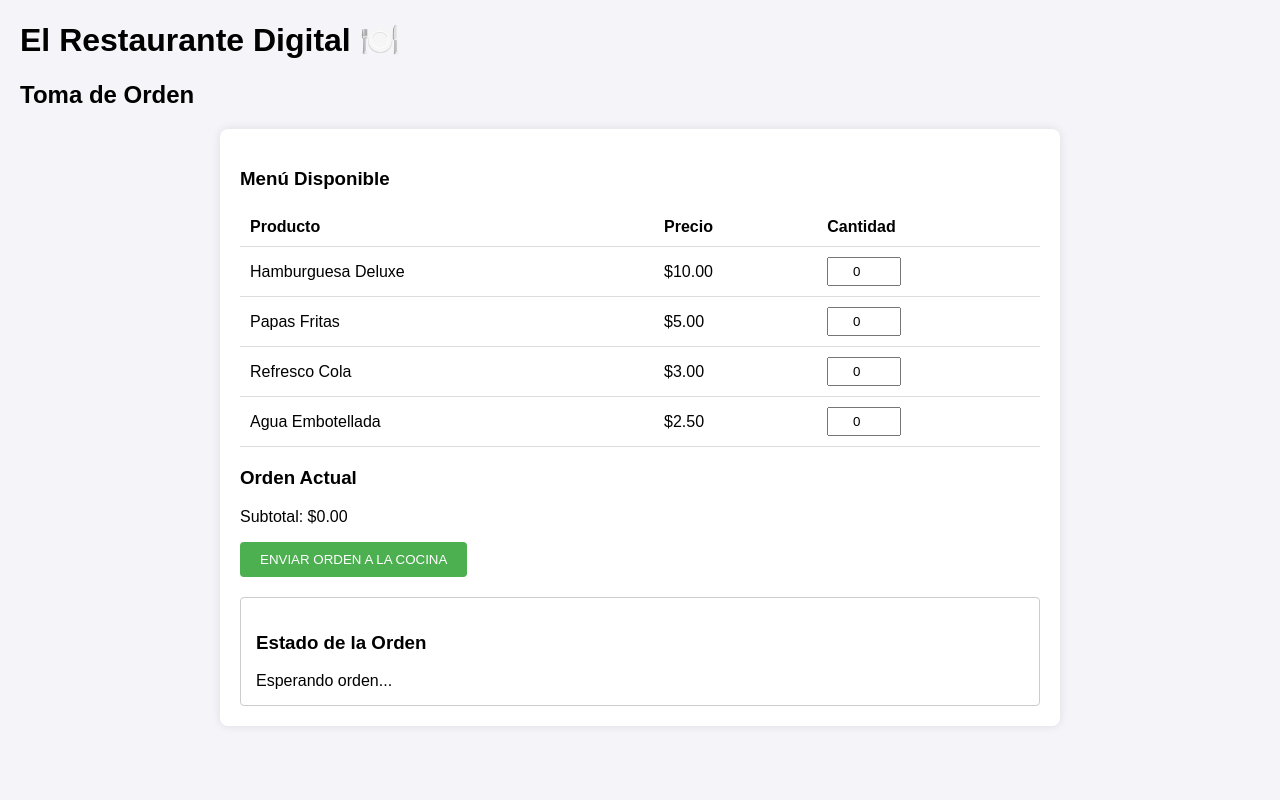
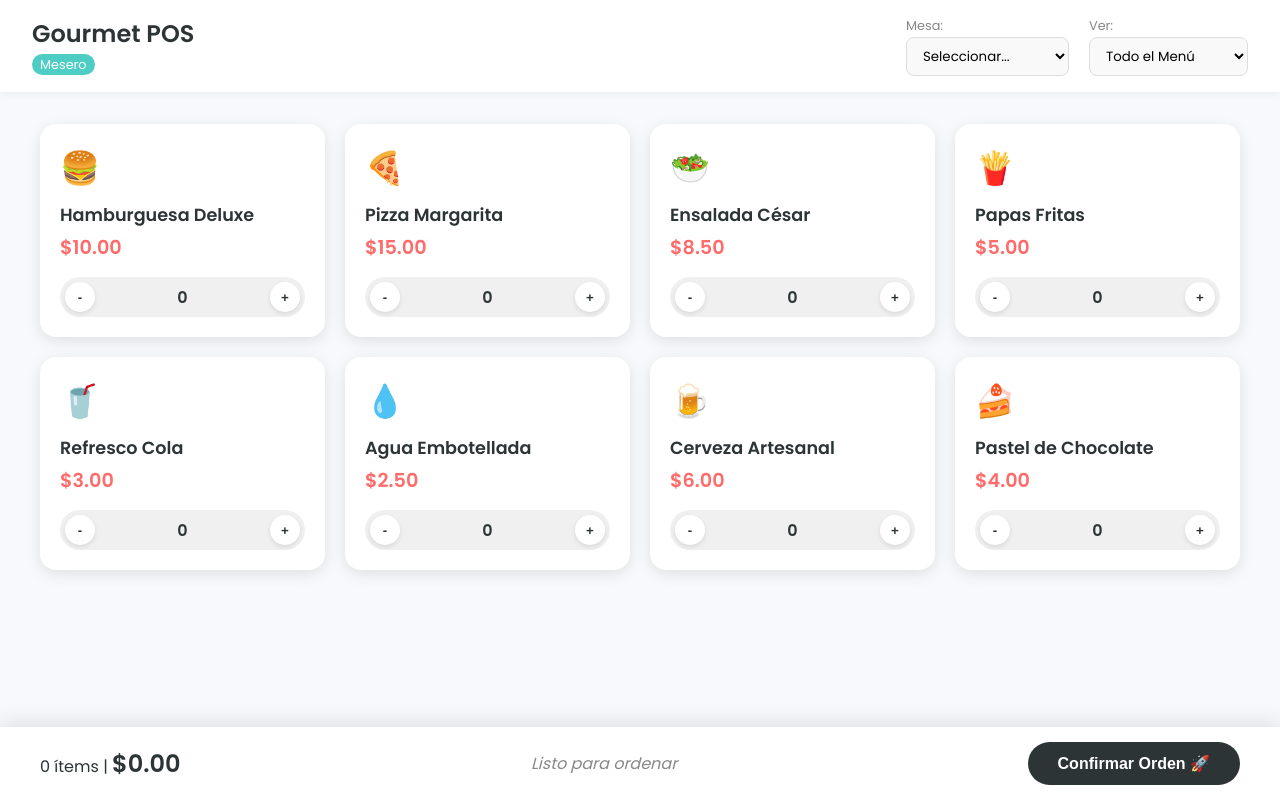
Before and after one commit to VonLunaCode/restaurante_digital, a plain HTML site: page index.html in a window 1280 px wide. Drawn offline with Linux system fonts and the light colour scheme.

Commit message:
Enhance menu functionality with categories and icons for better visualization; update order processing and validation in backend.

```diff
--- a/app.js
+++ b/app.js
@@ -1,106 +1,149 @@
-// Menú Local (para mostrar nombres y calcular subtotal)
+// Agregamos categorías e íconos para mejor visualización
 const MENU = [
-    { id: 'HAMBUR', nombre: 'Hamburguesa Deluxe', precio: 10.00 },
-    { id: 'PAPAS', nombre: 'Papas Fritas', precio: 5.00 },
-    { id: 'REFRESCO', nombre: 'Refresco Cola', precio: 3.00 },
-    { id: 'AGUA', nombre: 'Agua Embotellada', precio: 2.50 }
+    { id: 'HAMBUR', nombre: 'Hamburguesa Deluxe', precio: 10.00, cat: 'comida', icon: '🍔' },
+    { id: 'PIZZA', nombre: 'Pizza Margarita', precio: 15.00, cat: 'comida', icon: '🍕' },
+    { id: 'ENSALADA', nombre: 'Ensalada César', precio: 8.50, cat: 'comida', icon: '🥗' },
+    { id: 'PAPAS', nombre: 'Papas Fritas', precio: 5.00, cat: 'comida', icon: '🍟' },
+    { id: 'REFRESCO', nombre: 'Refresco Cola', precio: 3.00, cat: 'bebida', icon: '🥤' },
+    { id: 'AGUA', nombre: 'Agua Embotellada', precio: 2.50, cat: 'bebida', icon: '💧' },
+    { id: 'CERVEZA', nombre: 'Cerveza Artesanal', precio: 6.00, cat: 'bebida', icon: '🍺' },
+    { id: 'POSTRE_CHOCO', nombre: 'Pastel de Chocolate', precio: 4.00, cat: 'postre', icon: '🍰' }
 ];
 
-const API_URL = 'https://restaurantedigital-production.up.railway.app/api/ordenes';
+const API_URL = 'https://restaurantedigital-production.up.railway.app/api/ordenes'; // O tu localhost
 
-// Función para generar dinámicamente el menú en la tabla HTML
-function generarMenu() {
-    const menuBody = document.getElementById('menu-body');
+// Objeto para guardar el estado de cantidades (ID -> Cantidad)
+let ordenActual = {};
+
+// Inicializar
+window.onload = () => {
+    filtrarMenu(); // Genera el menú inicial
+    document.getElementById('mesa-select').addEventListener('change', () => mostrarEstado('Mesa seleccionada.'));
+};
+
+// Función para filtrar y redibujar el menú
+function filtrarMenu() {
+    const filtro = document.getElementById('categoria-filter').value;
+    const grid = document.getElementById('menu-grid');
+    grid.innerHTML = ''; // Limpiar
+
     MENU.forEach(item => {
-        const row = menuBody.insertRow();
-        row.innerHTML = `
-            <td>${item.nombre}</td>
-            <td>$${item.precio.toFixed(2)}</td>
-            <td><input type="number" data-id="${item.id}" value="0" min="0" onchange="calcularSubtotal()"></td>
-        `;
+        // Lógica de filtro: Si es "todos" o coincide la categoría
+        if (filtro === 'todos' || item.cat === filtro) {
+            crearTarjeta(item, grid);
+        }
     });
 }
 
-// 1. Cálculo Parcial (Subtotal)
-function calcularSubtotal() {
+// Crea el HTML de una tarjeta individual
+function crearTarjeta(item, contenedor) {
+    const qty = ordenActual[item.id] || 0; // Recuperar cantidad si ya existía
+
+    const card = document.createElement('div');
+    card.className = 'menu-card';
+    card.innerHTML = `
+        <div class="card-header">
+            <span class="card-emoji">${item.icon}</span>
+            <h3>${item.nombre}</h3>
+            <div class="card-price">$${item.precio.toFixed(2)}</div>
+        </div>
+        <div class="quantity-control">
+            <button class="btn-qty" onclick="cambiarCantidad('${item.id}', -1)">-</button>
+            <span class="qty-display" id="qty-${item.id}">${qty}</span>
+            <button class="btn-qty" onclick="cambiarCantidad('${item.id}', 1)">+</button>
+        </div>
+    `;
+    contenedor.appendChild(card);
+}
+
+// Maneja los botones + y -
+function cambiarCantidad(id, delta) {
+    if (!ordenActual[id]) ordenActual[id] = 0;
+
+    let nuevaCant = ordenActual[id] + delta;
+    if (nuevaCant < 0) nuevaCant = 0; // No permitir negativos
+
+    ordenActual[id] = nuevaCant;
+
+    // Actualizar visualmente solo el número
+    const display = document.getElementById(`qty-${id}`);
+    if(display) display.textContent = nuevaCant; // Chequeo por si el filtro lo ocultó
+
+    calcularResumen();
+}
+
+// Calcular Totales
+function calcularResumen() {
     let subtotal = 0;
-    const inputs = document.querySelectorAll('#menu-body input[type="number"]');
+    let itemsCount = 0;
 
-    inputs.forEach(input => {
-        const itemId = input.getAttribute('data-id');
-        const qty = parseInt(input.value);
-        const menuItem = MENU.find(m => m.id === itemId);
-
-        if (qty > 0 && menuItem) {
-            subtotal += menuItem.precio * qty;
+    MENU.forEach(item => {
+        const qty = ordenActual[item.id] || 0;
+        if (qty > 0) {
+            subtotal += item.precio * qty;
+            itemsCount += qty;
         }
     });
 
+    // Actualizar barra inferior
     document.getElementById('subtotal').textContent = `$${subtotal.toFixed(2)}`;
+    document.getElementById('items-count').textContent = `${itemsCount} ítems`;
+
+    // Pequeña animación visual en el precio
+    const precioLabel = document.getElementById('subtotal');
+    precioLabel.style.transform = "scale(1.1)";
+    setTimeout(() => precioLabel.style.transform = "scale(1)", 200);
 }
 
-// Función auxiliar para mostrar el estado en la interfaz
-function mostrarEstado(mensaje) {
-    document.getElementById('estado-orden').textContent = mensaje;
+function mostrarEstado(msg) {
+    document.getElementById('estado-orden').innerHTML = msg;
 }
 
-// 2. Envío de Orden (La Conexión)
+// Envío de Orden (Modificado para usar el objeto ordenActual)
 async function enviarOrden() {
-    // 1. Recopilar la orden actual
-    const items = [];
-    const inputs = document.querySelectorAll('#menu-body input[type="number"]');
+    const mesa = document.getElementById('mesa-select').value;
 
-    inputs.forEach(input => {
-        const itemId = input.getAttribute('data-id');
-        const qty = parseInt(input.value);
-        if (qty > 0) {
-            items.push({ id: itemId, qty: qty });
-        }
-    });
-
-    if (items.length === 0) {
-        mostrarEstado("❌ Por favor, selecciona al menos un ítem.");
+    if (mesa === "") {
+        alert("⚠️ ¡Selecciona una mesa primero!");
         return;
     }
 
-    const ordenParaEnviar = {
-        mesa: 1, // Mesa fija para la prueba
-        items: items
-    };
+    // Convertir nuestro mapa de ordenActual al formato que pide el Backend (array de objetos)
+    const items = [];
+    for (const [id, qty] of Object.entries(ordenActual)) {
+        if (qty > 0) {
+            items.push({ id: id, qty: qty });
+        }
+    }
 
-    mostrarEstado("⏳ Enviando orden a la Cocina...");
+    if (items.length === 0) {
+        alert("⚠️ La orden está vacía.");
+        return;
+    }
 
-    // 2. Petición POST al servidor Flask
+    const ordenParaEnviar = { mesa: mesa, items: items };
+    mostrarEstado("⏳ Enviando...");
+
     try {
         const response = await fetch(API_URL, {
             method: 'POST',
-            headers: {
-                'Content-Type': 'application/json'
-            },
+            headers: { 'Content-Type': 'application/json' },
             body: JSON.stringify(ordenParaEnviar)
         });
 
         const data = await response.json();
 
-        // 3. Manejar la respuesta
-        if (response.ok) { // 2xx status (201 Created)
-            mostrarEstado(`✅ Éxito: ${data.message}`);
-            // Limpiar las cantidades en la interfaz
-            inputs.forEach(input => input.value = 0);
-            calcularSubtotal();
-        } else { // 4xx o 5xx status (Error)
-            mostrarEstado(`❌ Error del servidor: ${data.message}`);
+        if (response.ok) {
+            mostrarEstado(`✅ ¡Enviado a Cocina! (Orden #${data.order_id})`);
+            // Resetear
+            ordenActual = {};
+            filtrarMenu(); // Redibuja con ceros
+            calcularResumen();
+        } else {
+            mostrarEstado(`❌ Error: ${data.message}`);
         }
-
     } catch (error) {
-        // Error de red (el servidor no está corriendo)
-        mostrarEstado(`🔴 ERROR de conexión. Asegúrate que 'app.py' esté corriendo.`);
-        console.error("Error al conectar:", error);
+        mostrarEstado("🔴 Error de conexión");
+        console.error(error);
     }
 }
-
-// Inicializa el menú cuando la página carga
-window.onload = () => {
-    generarMenu();
-    calcularSubtotal(); // Inicializa el subtotal en 0.00
-};
--- a/index.html
+++ b/index.html
@@ -2,42 +2,59 @@
 <html lang="es">
 <head>
     <meta charset="UTF-8">
-    <title>Restaurante Digital - Mesero</title>
+    <meta name="viewport" content="width=device-width, initial-scale=1.0">
+    <title>Gourmet POS 🍽️</title>
+    <link href="https://fonts.googleapis.com/css2?family=Poppins:wght@300;400;600&display=swap" rel="stylesheet">
     <link rel="stylesheet" href="style.css">
 </head>
 <body>
-    <header>
-        <h1>El Restaurante Digital 🍽️</h1>
-        <h2>Toma de Orden</h2>
+
+    <header class="app-header">
+        <div class="brand">
+            <h1>Gourmet POS</h1>
+            <span class="badge">Mesero</span>
+        </div>
+
+        <div class="controls">
+            <div class="control-group">
+                <label>Mesa:</label>
+                <select id="mesa-select" class="modern-select">
+                    <option value="">Seleccionar...</option>
+                    <option value="1">Mesa 1 (Ventana)</option>
+                    <option value="2">Mesa 2 (Centro)</option>
+                    <option value="3">Mesa 3 (Pasillo)</option>
+                    <option value="4">Mesa 4 (Terraza)</option>
+                </select>
+            </div>
+
+            <div class="control-group">
+                <label>Ver:</label>
+                <select id="categoria-filter" class="modern-select" onchange="filtrarMenu()">
+                    <option value="todos">Todo el Menú</option>
+                    <option value="comida">🍔 Platos Fuertes</option>
+                    <option value="bebida">🥤 Bebidas</option>
+                    <option value="postre">🍰 Postres</option>
+                </select>
+            </div>
+        </div>
     </header>
 
     <main>
-        <section id="menu-section">
-            <h3>Menú Disponible</h3>
-            <table id="menu-table">
-                <thead>
-                    <tr>
-                        <th>Producto</th>
-                        <th>Precio</th>
-                        <th>Cantidad</th>
-                    </tr>
-                </thead>
-                <tbody id="menu-body">
-                    </tbody>
-            </table>
-        </section>
+        <section id="menu-grid" class="menu-grid">
+            </section>
+    </main>
 
-        <section id="order-summary">
-            <h3>Orden Actual</h3>
-            <p>Subtotal: <span id="subtotal">$0.00</span></p>
-            <button onclick="enviarOrden()">ENVIAR ORDEN A LA COCINA</button>
-        </section>
-
-        <section id="order-status">
-            <h3>Estado de la Orden</h3>
-            <div id="estado-orden">Esperando orden...</div>
-        </section>
-    </main>
+    <footer class="order-summary-bar" id="summary-bar">
+        <div class="summary-info">
+            <span id="items-count">0 ítems</span>
+            <span class="divider">|</span>
+            <span id="subtotal" class="total-price">$0.00</span>
+        </div>
+        <div id="estado-orden" class="status-text">Listo para ordenar</div>
+        <button onclick="enviarOrden()" class="btn-send">
+            Confirmar Orden 🚀
+        </button>
+    </footer>
 
     <script src="app.js"></script>
 </body>
--- a/style.css
+++ b/style.css
@@ -1,42 +1,143 @@
+:root {
+    --primary: #FF6B6B; /* Rojo moderno */
+    --secondary: #4ECDC4; /* Turquesa */
+    --dark: #2D3436;
+    --light: #F7F9FC;
+    --shadow: 0 4px 15px rgba(0,0,0,0.1);
+}
+
 body {
-    font-family: sans-serif;
-    margin: 20px;
-    background-color: #f4f4f9;
+    font-family: 'Poppins', sans-serif;
+    margin: 0;
+    padding-bottom: 100px; /* Espacio para la barra inferior */
+    background-color: var(--light);
+    color: var(--dark);
 }
-main {
-    max-width: 800px;
-    margin: auto;
-    background-color: white;
+
+/* Header Estilizado */
+.app-header {
+    background: white;
+    padding: 1rem 2rem;
+    box-shadow: 0 2px 10px rgba(0,0,0,0.05);
+    display: flex;
+    justify-content: space-between;
+    align-items: center;
+    position: sticky;
+    top: 0;
+    z-index: 100;
+}
+
+.brand h1 { margin: 0; font-size: 1.5rem; color: var(--dark); }
+.badge { background: var(--secondary); color: white; padding: 2px 8px; border-radius: 12px; font-size: 0.8rem; vertical-align: middle; }
+
+.controls { display: flex; gap: 20px; }
+.control-group { display: flex; flex-direction: column; }
+.control-group label { font-size: 0.8rem; color: #888; margin-bottom: 2px; }
+
+.modern-select {
+    padding: 8px 12px;
+    border: 1px solid #ddd;
+    border-radius: 8px;
+    font-family: inherit;
+    background-color: #f9f9f9;
+    cursor: pointer;
+    outline: none;
+    transition: 0.3s;
+}
+.modern-select:focus { border-color: var(--primary); background: white; }
+
+/* GRID DEL MENÚ (Tarjetas) */
+.menu-grid {
+    display: grid;
+    grid-template-columns: repeat(auto-fill, minmax(250px, 1fr)); /* Responsivo automático */
+    gap: 20px;
+    padding: 2rem;
+    max-width: 1200px;
+    margin: 0 auto;
+}
+
+/* Diseño de la Tarjeta */
+.menu-card {
+    background: white;
+    border-radius: 16px;
     padding: 20px;
-    border-radius: 8px;
-    box-shadow: 0 0 10px rgba(0,0,0,0.1);
+    box-shadow: var(--shadow);
+    transition: transform 0.2s, box-shadow 0.2s;
+    display: flex;
+    flex-direction: column;
+    justify-content: space-between;
+    animation: fadeIn 0.5s ease-out; /* Animación de entrada */
 }
-table {
+
+.menu-card:hover {
+    transform: translateY(-5px);
+    box-shadow: 0 8px 25px rgba(0,0,0,0.15);
+}
+
+.card-header h3 { margin: 0 0 5px 0; font-size: 1.1rem; }
+.card-price { font-weight: 600; color: var(--primary); font-size: 1.2rem; }
+.card-emoji { font-size: 2rem; margin-bottom: 10px; display: block;}
+
+/* Control de Cantidad (+ -) */
+.quantity-control {
+    display: flex;
+    align-items: center;
+    justify-content: space-between;
+    margin-top: 15px;
+    background: #f0f0f0;
+    border-radius: 25px;
+    padding: 5px;
+}
+
+.btn-qty {
+    width: 30px;
+    height: 30px;
+    border: none;
+    border-radius: 50%;
+    background: white;
+    font-weight: bold;
+    cursor: pointer;
+    color: var(--dark);
+    box-shadow: 0 2px 5px rgba(0,0,0,0.1);
+    transition: 0.2s;
+}
+.btn-qty:active { transform: scale(0.9); }
+.qty-display { font-weight: 600; width: 30px; text-align: center; }
+
+/* Barra Inferior Flotante */
+.order-summary-bar {
+    position: fixed;
+    bottom: 0;
+    left: 0;
     width: 100%;
-    border-collapse: collapse;
-    margin-bottom: 20px;
+    background: white;
+    padding: 15px 40px;
+    box-shadow: 0 -5px 20px rgba(0,0,0,0.1);
+    display: flex;
+    justify-content: space-between;
+    align-items: center;
+    box-sizing: border-box;
+    z-index: 200;
 }
-th, td {
-    padding: 10px;
-    text-align: left;
-    border-bottom: 1px solid #ddd;
-}
-input[type="number"] {
-    width: 60px;
-    padding: 5px;
-    text-align: center;
-}
-#order-status {
-    margin-top: 20px;
-    padding: 15px;
-    border: 1px solid #ccc;
-    border-radius: 4px;
-}
-button {
-    padding: 10px 20px;
-    background-color: #4CAF50;
+
+.total-price { font-size: 1.5rem; font-weight: bold; color: var(--dark); }
+.status-text { color: #888; font-style: italic; }
+
+.btn-send {
+    background: var(--dark);
     color: white;
     border: none;
-    border-radius: 4px;
+    padding: 12px 30px;
+    border-radius: 30px;
+    font-size: 1rem;
+    font-weight: 600;
     cursor: pointer;
+    transition: background 0.3s;
 }
+.btn-send:hover { background: var(--primary); }
+
+/* Animación Keyframes */
+@keyframes fadeIn {
+    from { opacity: 0; transform: translateY(10px); }
+    to { opacity: 1; transform: translateY(0); }
+}
```
Also changed, not shown: 1 other file.
